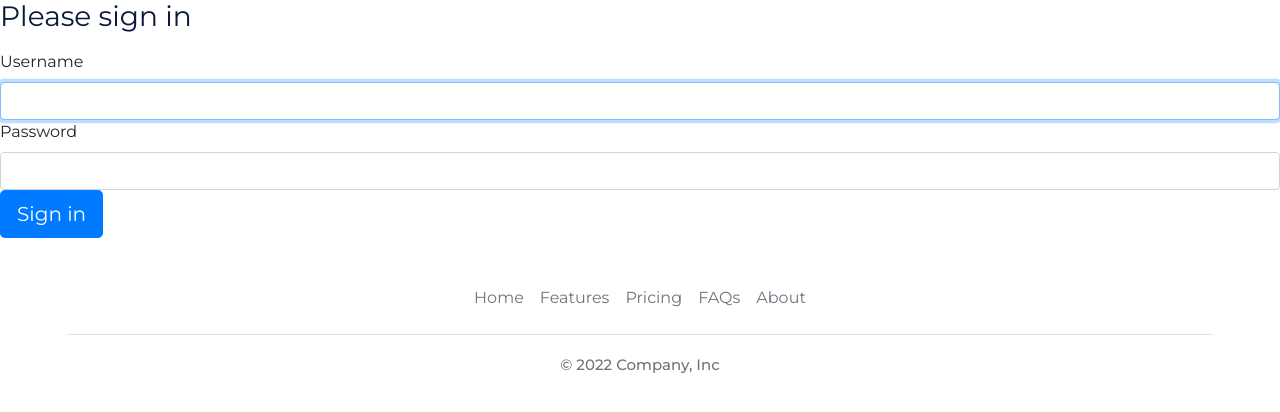
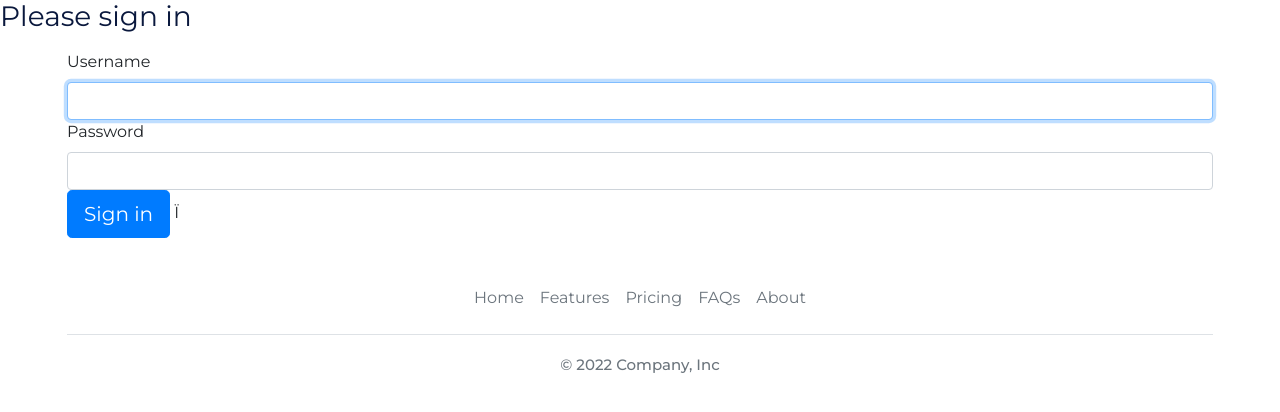
Before and after one commit to khs56/menucart, a Symfony app: template templates/security/login.html.twig in a window 1280 px wide; the page is wider, and only the part inside the window is pictured. Shown: the part 112-524 px from the top of that part. Run offline with Twig, Linux system fonts and the light colour scheme; the template is opened without the code that fills it, so the values that code supplies are empty; some libraries are stand-ins or nearby versions.

Commit message:
Update login.html.twig

```diff
--- a/templates/security/login.html.twig
+++ b/templates/security/login.html.twig
@@ -15,14 +15,17 @@
     {% endif %}
 
     <h1 class="h3 mb-3 font-weight-normal">Please sign in</h1>
+    <div class="container">
+
+
         <label for="inputUsername">Username</label>
-    <input type="text" value="{{ last_username }}" name="username" id="inputUsername" class="form-control" autocomplete="username" required autofocus>
+        <input type="text" value="{{ last_username }}" name="username" id="inputUsername" class="form-control"
+            autocomplete="username" required autofocus>
         <label for="inputPassword">Password</label>
-    <input type="password" name="password" id="inputPassword" class="form-control" autocomplete="current-password" required>
+        <input type="password" name="password" id="inputPassword" class="form-control" autocomplete="current-password"
+            required>
 
-    <input type="hidden" name="_csrf_token"
-           value="{{ csrf_token('authenticate') }}"
-    >
+        <input type="hidden" name="_csrf_token" value="{{ csrf_token('authenticate') }}">
 
         {#
         Uncomment this section and add a remember_me option below your firewall to activate remember me functionality.
@@ -39,4 +42,5 @@
             Sign in
         </button>
 </form>
+Ï</div>
 {% endblock %}
```
Lines whose indentation alone changed are shown as unchanged.
